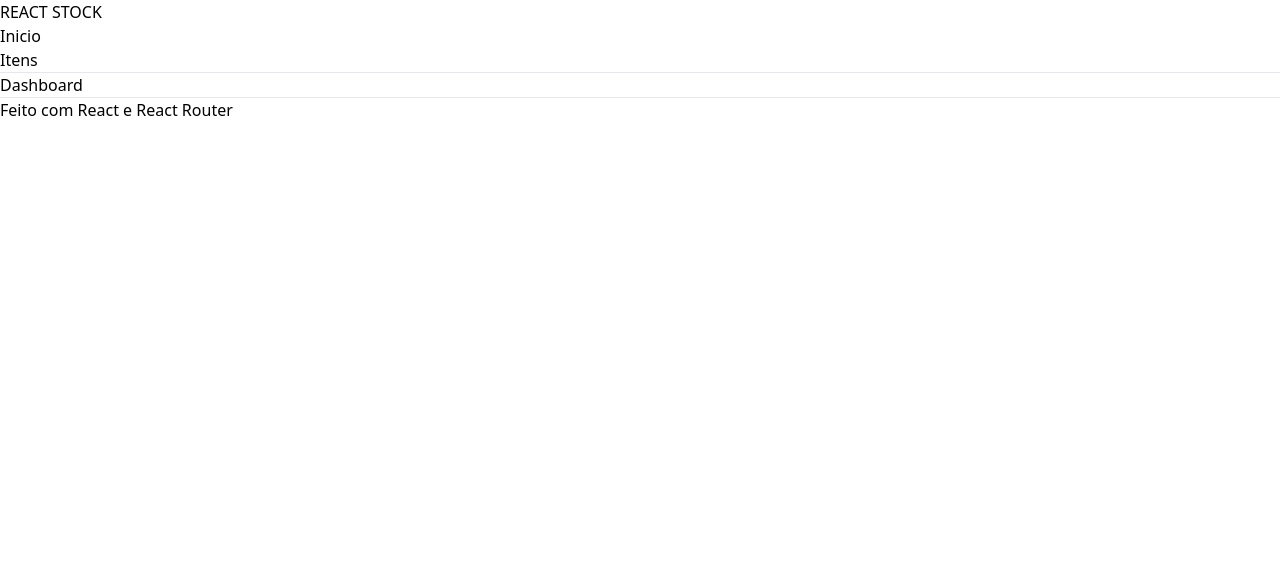
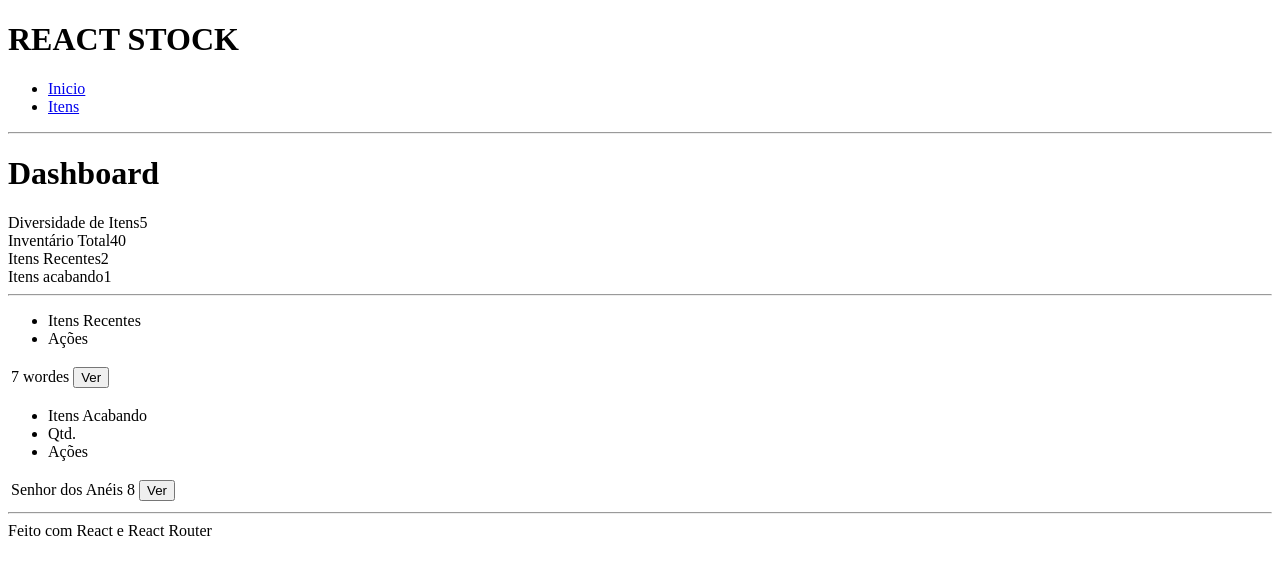
Before and after one commit to dxxiogo/stock-manager-backend, a React (Vite) app: page / in a window 1280 px wide. Shown: the top 574 px of the page. Built offline with nearby package versions, Linux system fonts and the light colour scheme.

Commit message:
Construindo componentes

```diff
--- a/src/App.jsx
+++ b/src/App.jsx
@@ -1,4 +1,4 @@
-import "./index.css"
+//import "./index.css"
 import { RouterProvider } from "react-router-dom"
 import router from "./router"
 
--- /dev/null
+++ b/src/StockItemsLayout.jsx
@@ -0,0 +1,14 @@
+import { Link, Outlet } from "react-router-dom"
+
+
+export default function StockItemsLayout () {
+    return (
+        <>
+          <h1>Stock Items</h1>
+          <Link to="Items" >Todos os Itens</Link>
+          <Link to="addNewItem">Novo Item</Link>
+          <hr />
+          <Outlet/>
+        </>
+    )
+}
--- /dev/null
+++ b/src/components/InventoryInsight.jsx
@@ -0,0 +1,8 @@
+export default function InventoryInsight ({title, amount}) {
+    return (
+        <div>
+            <span>{title}</span>
+            <span>{amount}</span>
+        </div>
+    )
+}
--- a/src/components/Navbar.jsx
+++ b/src/components/Navbar.jsx
@@ -6,8 +6,6 @@ export default function NavBar () {
             <h1>REACT STOCK</h1>
             <nav>
                 <ul>
-                    {/* <li><Link>Ínicio</Link></li>
-                    <li><Link>Items</Link></li> */}
                     <li><Link to="/">Inicio</Link></li>
                     <li><Link to="/StockItems">Itens</Link></li>
                 </ul>
--- /dev/null
+++ b/src/components/TableHead.jsx
@@ -0,0 +1,9 @@
+export function TableHead ({children}) {
+    return (
+        <header>
+            <ul>
+               {children}
+            </ul>
+        </header>
+    )
+}
--- a/src/pages/Dashboard.jsx
+++ b/src/pages/Dashboard.jsx
@@ -1,3 +1,58 @@
+import  InventoryInsight from "../components/InventoryInsight";
+import { TableHead } from "../components/TableHead";
+
 export default function Dashboard () {
-    return <p>Dashboard</p>
+    return (
+        <div className="dashboard">
+            <h1>Dashboard</h1>
+            <div>
+                <InventoryInsight title="Diversidade de Itens" amount={5}/>
+                <InventoryInsight title="Inventário Total" amount={40}/>
+                <InventoryInsight title="Itens Recentes" amount={2}/>
+                <InventoryInsight title="Itens acabando" amount={1}/>
+            </div>
+            <hr />
+            <div>
+                <TableHead>
+                    <li>Itens Recentes</li>
+                    <li>Ações</li>
+                </TableHead>
+                <table style={{border: "1px", borderCollapse: "none"}}>
+                    <tbody>
+                        <tr>
+                            <td>
+                                7 wordes
+                            </td>
+                            <td>
+                                <button>Ver</button>
+                            </td>
+                        </tr>
+                    </tbody>
+                </table>
+            </div>
+            <div>
+                <TableHead>
+                    <li>Itens Acabando</li>
+                    <li>Qtd.</li>
+                    <li>Ações</li>
+                </TableHead>
+                <table style={{border: "5px", borderCollapse: "none"}}>
+                    <tbody>
+                        <tr>
+                            <td>
+                                Senhor dos Anéis
+                            </td>
+                            <td>
+                                8
+                            </td>
+                            <td>
+                                <button>Ver</button>
+                            </td>
+                        </tr>
+                    </tbody>
+                </table>
+            </div>
+
+        </div>
+    )
 }
--- a/src/pages/Items/AddNewItem.jsx
+++ b/src/pages/Items/AddNewItem.jsx
@@ -1,3 +1,40 @@
+import { useState } from "react"
+
 export default function AddNewItem () {
-    return <p>Add new item</p>
+
+    const [name, setName] = useState("");
+    const [amount, setAmount] = useState(0);
+    const [price, setPrice] = useState(0);
+    const [category, setCategory] = useState("");
+    const [description, setDescription] = useState("");
+
+    return (
+        <div>
+            <form action="">
+                <div>
+                    <label htmlFor="name">Nome</label>
+                    <input type="text" name="name" id="name"/>
+                </div>
+                <div>
+                    <label htmlFor="amount">Quantidade</label>
+                    <input type="number" name="amount" id="amount" />
+                </div>
+                <div>
+                    <label htmlFor="price">Preço</label>
+                    <input type="number" name="price" id="price"/>
+                </div>
+                <div>
+                    <label htmlFor="category">Categoria</label>
+                    <select name="category" id="category">
+                        <option value="">Selecione uma categoria</option>
+                        <option value="Jogos">Jogos</option>
+                    </select>
+                </div>
+                <div>
+                    <label htmlFor="description">Descrição</label>
+                    <textarea name="description" id="description" ></textarea>
+                </div>
+            </form>
+        </div>
+    )
 }
--- a/src/pages/Items/Items.jsx
+++ b/src/pages/Items/Items.jsx
@@ -1,3 +1,30 @@
+import { TableHead } from "../../components/TableHead"
 export default function Items () {
-    return <p>Items table</p>
+    return (
+      <>
+        <TableHead>
+            <li>ID</li>
+            <li>Nome</li>
+            <li>Em estoque</li>
+            <li>Categoria</li>
+            <li>Ações</li>
+        </TableHead>
+        <table>
+            <tbody>
+                <tr>
+                    <td>64786847675647</td>
+                    <td>7 Wonrdes</td>
+                    <td>8 unid.</td>
+                    <td>Jogos</td>
+                    <td>
+                        <button>Ver</button>
+                        <button>Atualizar</button>
+                        <button>Excluir</button>
+                    </td>
+                </tr>
+            </tbody>
+        </table>
+
+      </>
+    )
 }
--- a/src/pages/Items/ViewItem.jsx
+++ b/src/pages/Items/ViewItem.jsx
@@ -1,3 +1,18 @@
 export default function ViewItem () {
-    return <p>View item</p>
+    return (
+        <div>
+            <div>
+                <span>
+                    7 Wonrdes
+                </span>
+                <span>
+                    <button>Atualizar</button>
+                    <button>Excluir</button>
+                </span>
+            </div>
+            <div>
+                <p>Lorem ipsum dolor sit amet consectetur adipisicing elit. Obcaecati facere dolor pariatur tempora, voluptate, architecto delectus itaque quia exercitationem minima est reprehenderit modi, rem velit sit veritatis alias at debitis.</p>
+            </div>
+        </div>
+    )
 }
--- a/src/pages/StockItems.jsx
+++ /dev/null
@@ -1,14 +0,0 @@
-import { Link, Outlet } from "react-router-dom"
-
-
-export default function StockItems () {
-    return (
-        <>
-            <h1>Stock Items</h1>
-            <Link to="Items" >Todos os Itens</Link>
-            <Link to="addNewItem">Novo Item</Link>
-            <hr />
-            <Outlet/>
-        </>
-    )
-}
```
Also changed, not shown: src/router.jsx (+5 -8 lines).
